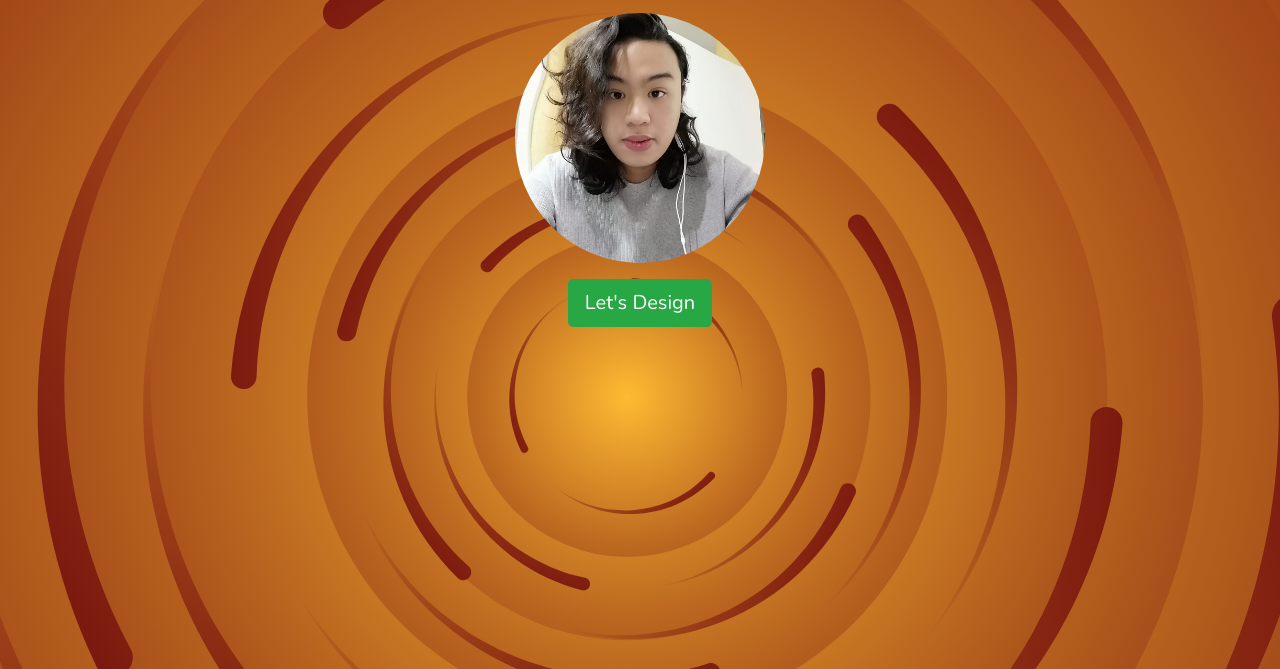
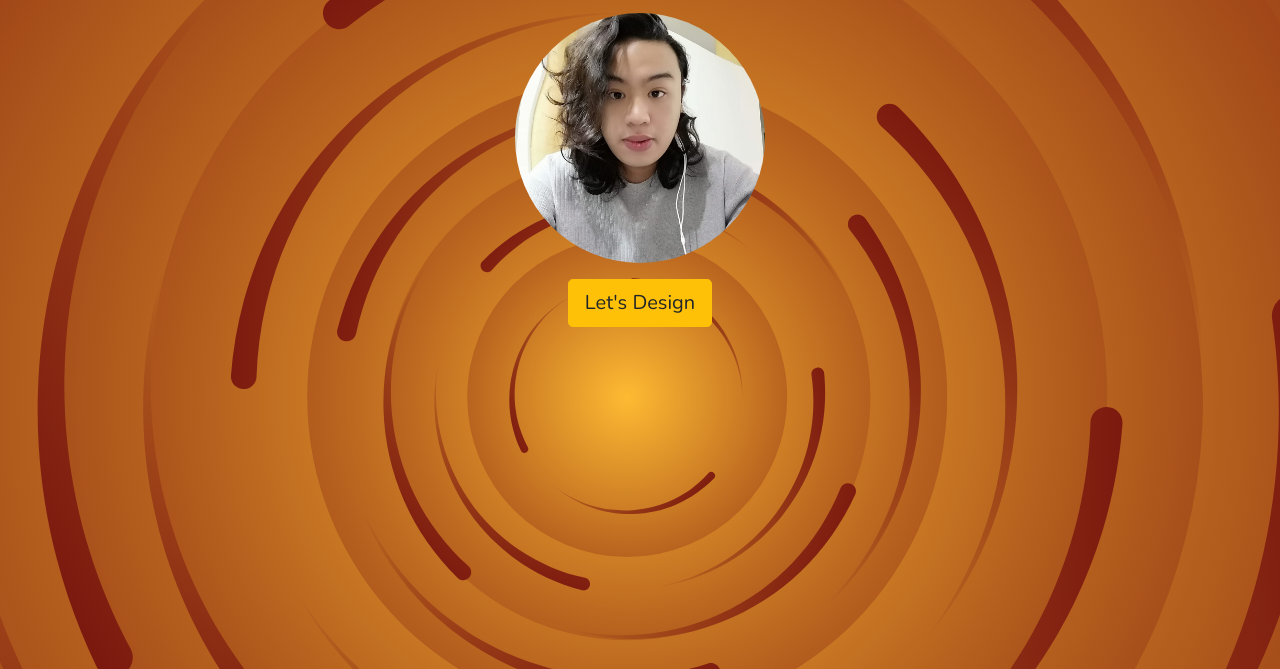
Before and after one commit to Son-EL/fcb-portfolio, a plain HTML site: page index.html in a window 1280 px wide. Shown: the part 131-800 px from the top of the page. Drawn offline with nearby package versions, Linux system fonts and the light colour scheme.

Commit message:
Update index.html

```diff
--- a/index.html
+++ b/index.html
@@ -31,7 +31,7 @@
                 title="My-Picture"
                 alt="MyProfilePic"
                 id="profile">
-                <a href="#" class="btn btn-success btn-lg mt-3">Let's Design</a>
+                <a href="#" class="btn btn-warning btn-lg mt-3">Let's Design</a>
         </section>
     </div>
 
```
